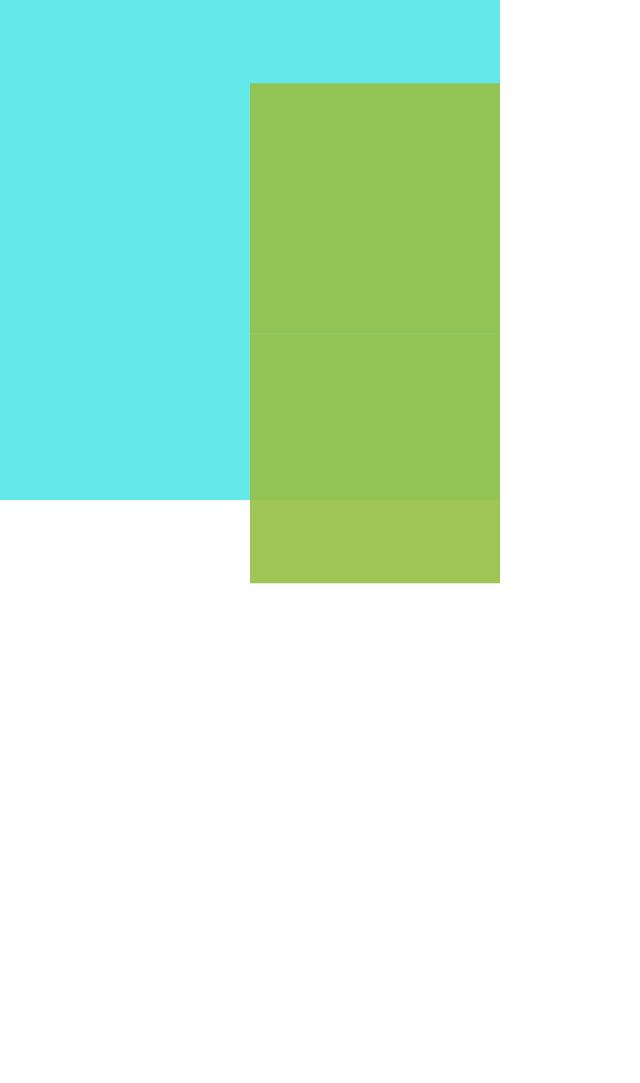
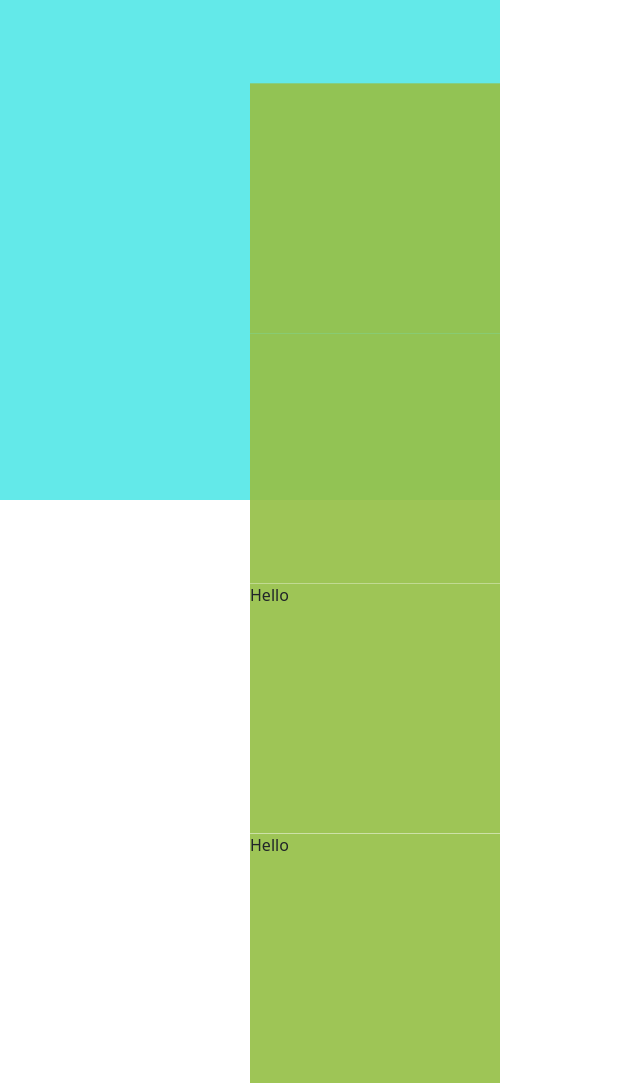
Before and after one commit to ankushk1/webinar-Oct-21, a plain HTML site: page index.html in a window 1280 px wide. Shown: the whole page, without its empty margins (0-640 px from the left). Before the commit the page ends 800 px from the top, so only its background shows below. Drawn offline with nearby package versions, Linux system fonts and the light colour scheme.

Commit message:
New Commit

```diff
--- a/index.html
+++ b/index.html
@@ -41,6 +41,8 @@
     <div class="parent">
       <div class="child"></div>
       <div class="child"></div>
+      <div class="child">Hello</div>
+      <div class="child">Hello</div>
     </div>
   </body>
   <!-- JavaScript Bundle with Popper -->
```
